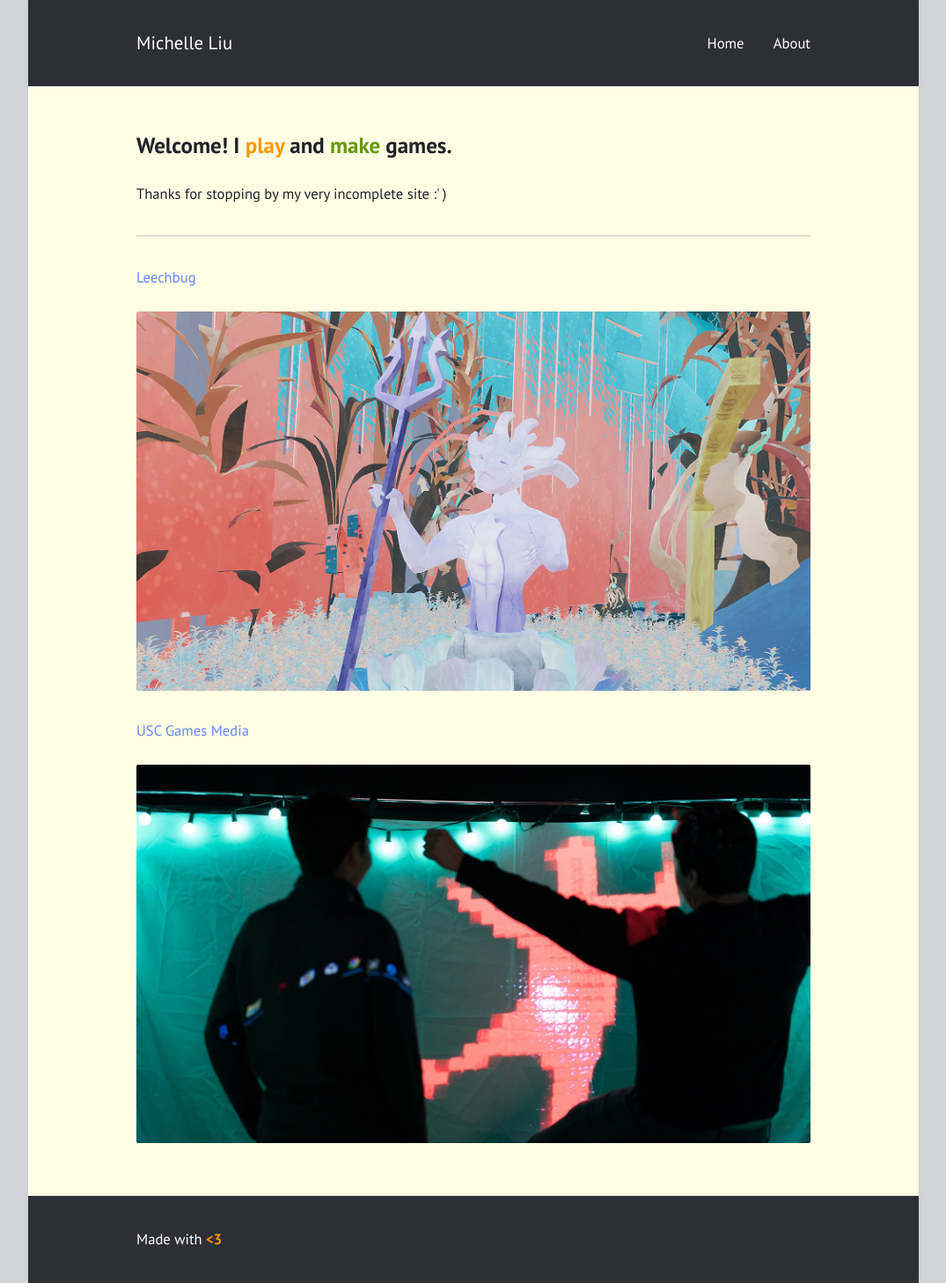
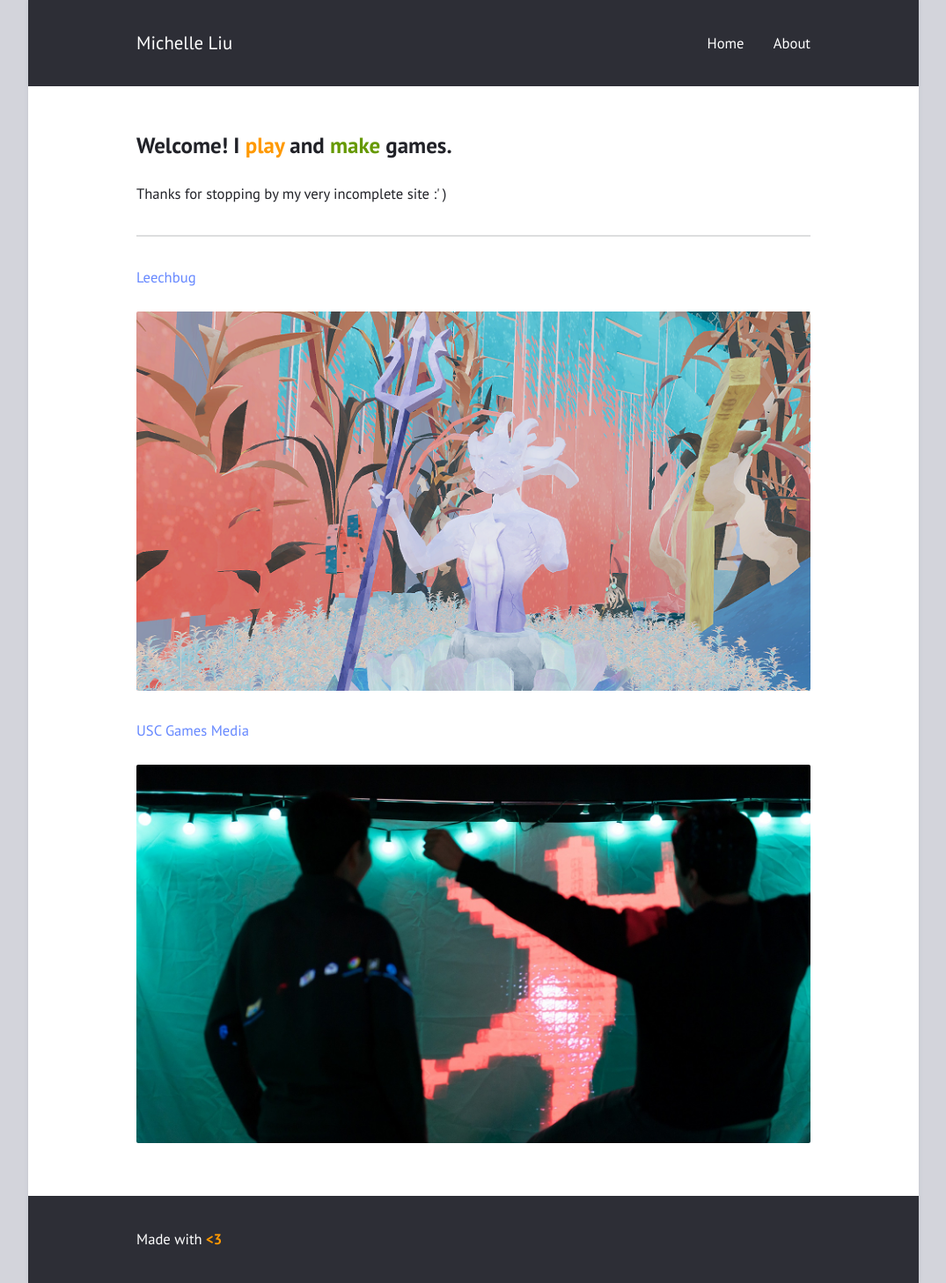
Before and after one commit to KeroMichelle/KeroMichelle.github.io, a Jekyll site: the page built from index.html, in a window 1280 px wide. Shown: the whole page at 88% size, without its empty margins (102-1177 px from the left). Built offline with Jekyll 4.4.1, drawn with Linux system fonts in a browser that asks for light colours.

```diff
--- a/_sass/basic.sass
+++ b/_sass/basic.sass
@@ -1,5 +1,5 @@
 body
-  background: $beige
+  background: $light
   color: $dark
   font-family: $font-family
   font-weight: $font-weight
@@ -55,6 +55,7 @@
 hr
   border: 1px solid reduce(30)
   margin: 2em 0
+  color: $orange
 
 article:not(:last-of-type)
   border-bottom: 1px solid reduce(14)
```
